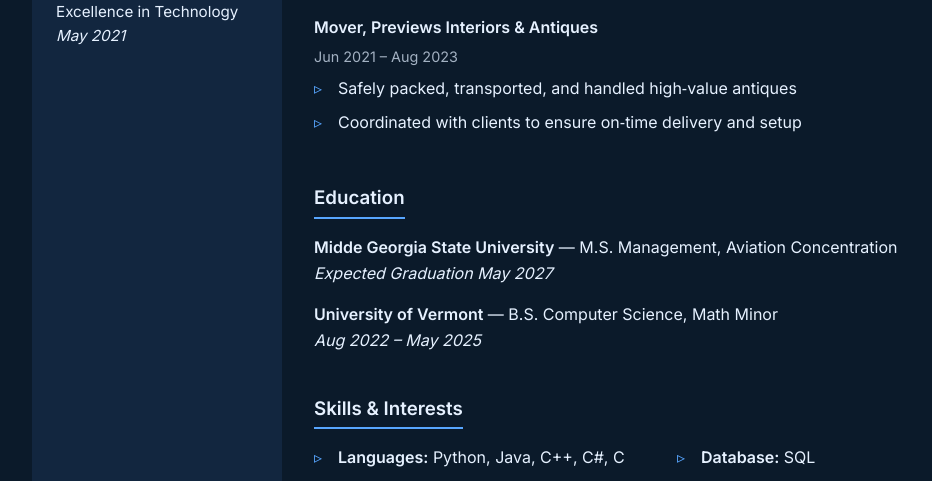
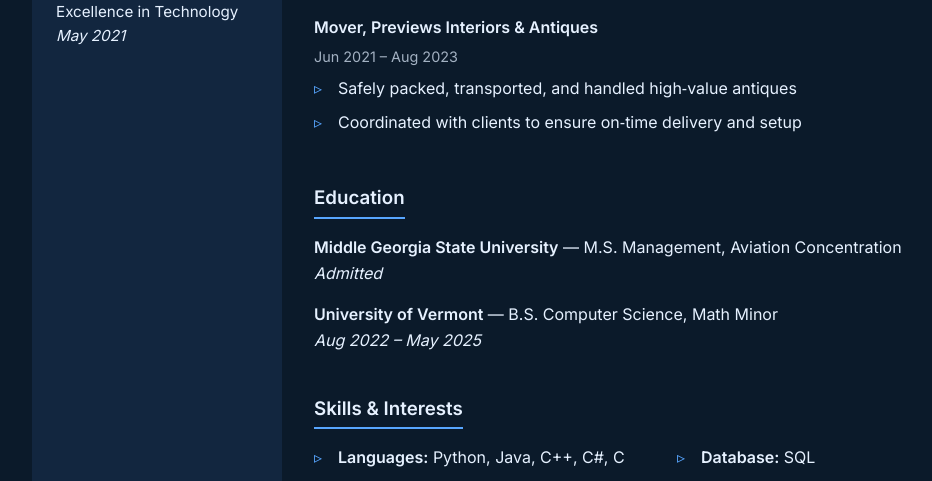
Before and after one commit to aaronperkel/Personal-Web-Site, a PHP site: page /resume.php in a window 1280 px wide. Shown: the part 641-1122 px from the top of the page, without its empty margins (112-1044 px from the left). Run offline with PHP 8.4, Linux system fonts and the light colour scheme; some libraries are stand-ins or nearby versions.

Commit message:
fixed mga

```diff
--- a/src/resume-static.html
+++ b/src/resume-static.html
@@ -1035,8 +1035,8 @@
 
                 <h3>Education</h3>
                 <p>
-                    <strong>Midde Georgia State University</strong> — M.S. Management, Aviation Concentration<br>
-                    <em>Expected Graduation May 2027</em>
+                    <strong>Middle Georgia State University</strong> — M.S. Management, Aviation Concentration<br>
+                    <em>Admitted</em>
                 </p>
                 <p>
                     <strong>University of Vermont</strong> — B.S. Computer Science, Math Minor<br>
--- a/src/resume.php
+++ b/src/resume.php
@@ -65,8 +65,8 @@
 
             <h3>Education</h3>
             <p>
-                <strong>Midde Georgia State University</strong> — M.S. Management, Aviation Concentration<br>
-                <em>Expected Graduation May 2027</em>
+                <strong>Middle Georgia State University</strong> — M.S. Management, Aviation Concentration<br>
+                <em>Admitted</em>
             </p>
             <p>
                 <strong>University of Vermont</strong> — B.S. Computer Science, Math Minor<br>
```
